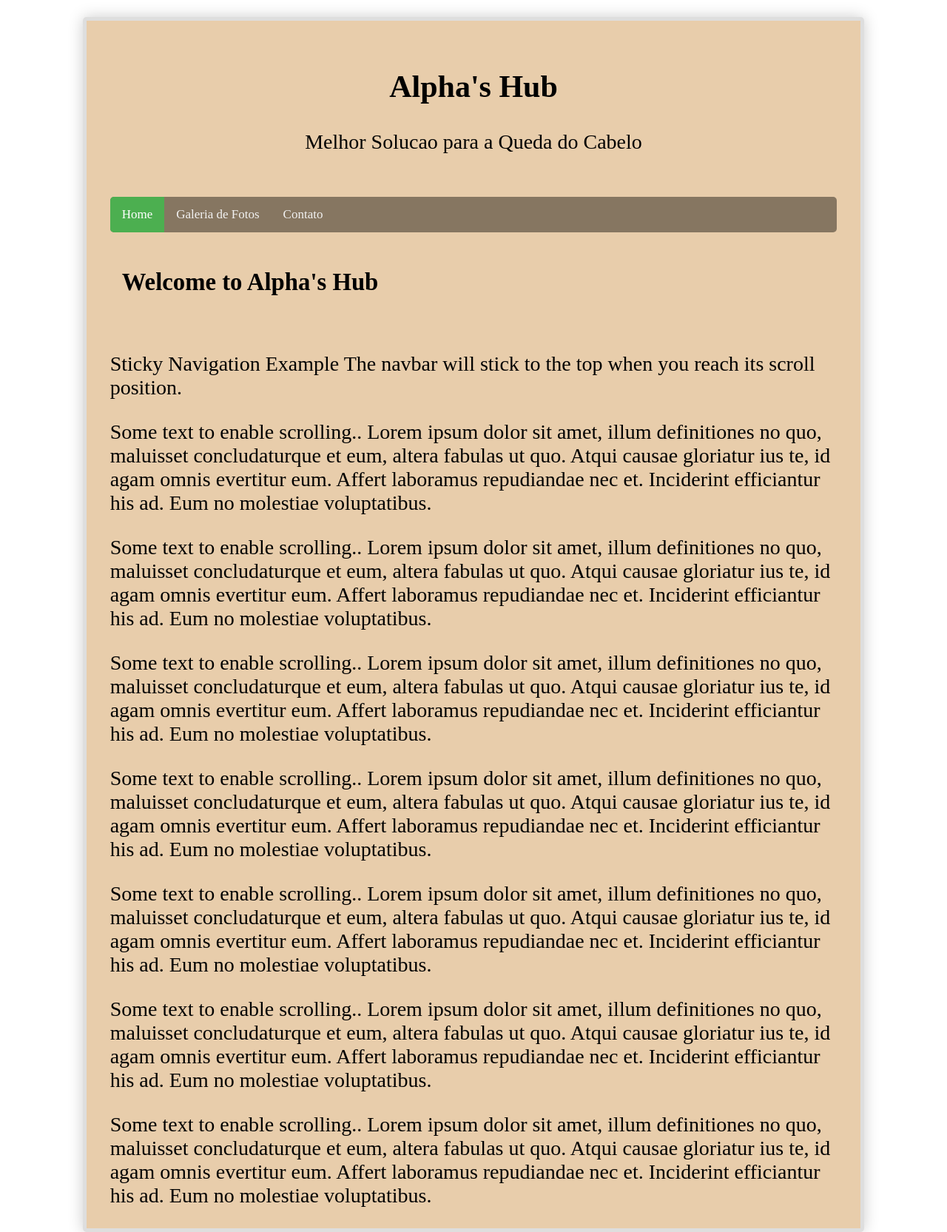
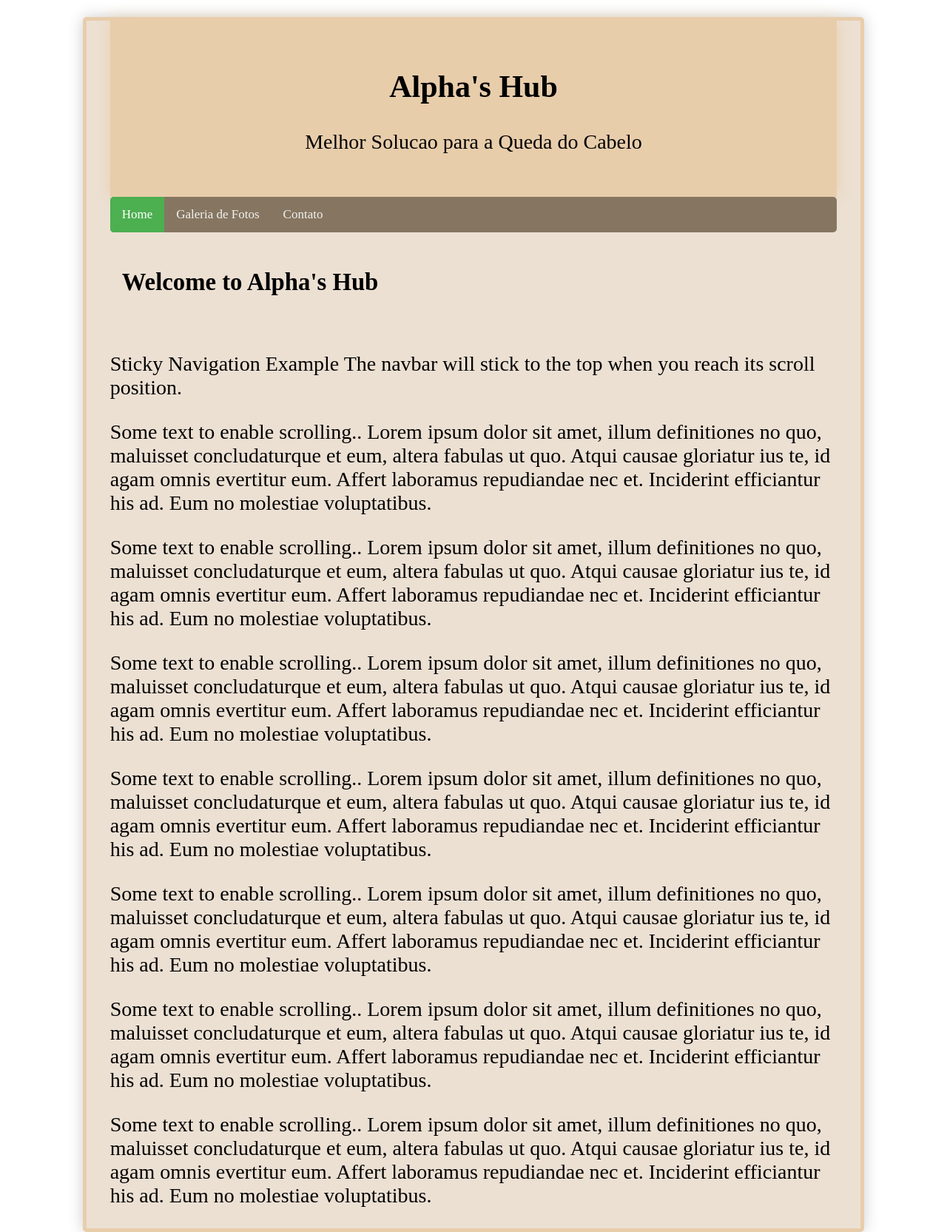
Before and after one commit to Alphashub/Alphashub.github.io, a PHP site: page / in a window 1280 px wide. Shown: the whole page at 74% size. Run offline with PHP 8.4, Linux system fonts and the light colour scheme.

Commit message:
Update alfa.css

```diff
--- a/alfa.css
+++ b/alfa.css
@@ -7,6 +7,7 @@ body {
   background-color: #e8cdab;
   padding: 30px;
   text-align: center;
+  box-shadow: 0 0 20px #e8cdab
 }
 
 #navbar {
@@ -51,9 +52,9 @@ body {
 
 #tooltable{
   border-radius: 5px;
-  background-color: #e8cdab;
+  background-color: #ECE0D3;
   padding: 0 3% 0 3%;
-  border: 5px solid #dedede;
+  border: 5px solid #e8cdab;
   box-shadow: 0 0 20px #ccc;
 }
 
```
